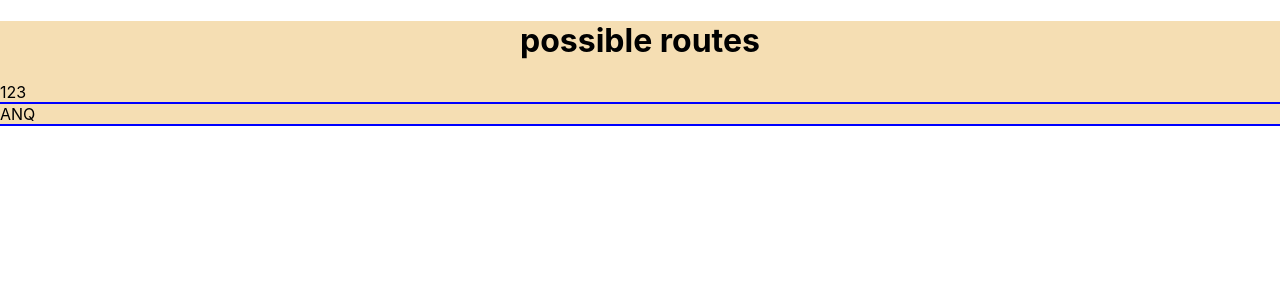
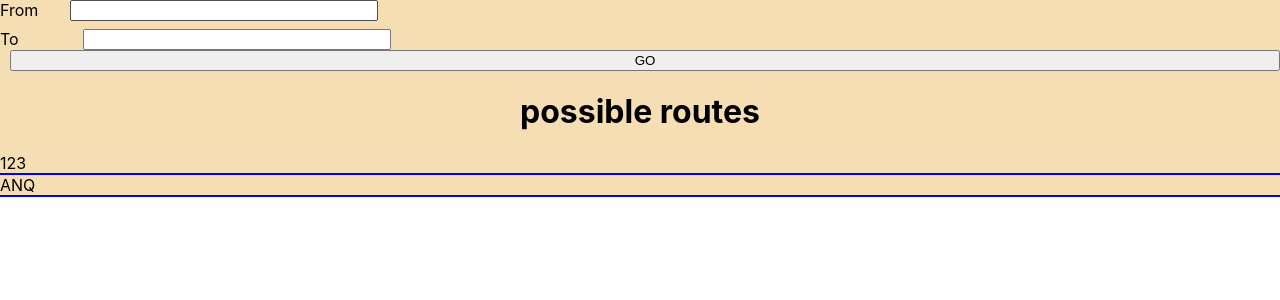
Before and after one commit to software-assignments-spring2021/spring-2020-crazy-phoenix, a React (Create React App) app in the folder app/front-end/: page /possibleRoutes in a window 1280 px wide. Shown: the top 300 px of the page. Built offline with nearby package versions, Linux system fonts and the light colour scheme.

Commit message:
take input values on Home page

```diff
--- a/app/front-end/src/App.js
+++ b/app/front-end/src/App.js
@@ -2,7 +2,7 @@ import React, { Component } from 'react';
 import { BrowserRouter as Router, Switch, Route, Link } from "react-router-dom";
 import SignupForm from './SignUp.js';
 import LoginForm from './Login.js';
-import HomePage from './HomePage.js';
+import {HomePage} from './HomePage.js';
 import DetailedRoute from './DetailedRoute.js';
 import PossibleRoutes from './possibleRoutes';
 import logo from './logo.svg';
--- a/app/front-end/src/HomePage.js
+++ b/app/front-end/src/HomePage.js
@@ -1,6 +1,10 @@
-import React from 'react';
+import React, {Component, useState, useEffect} from 'react';
+import {Redirect, Route} from 'react-router-dom';
 import './HomePage.css';
 import { slide as Menu } from 'react-burger-menu'
+import PossibleRoutes from './possibleRoutes';
+
+let ORIGIN, DESTINATION;
 
 function HomePage(){
     return (
@@ -19,31 +23,34 @@ function HomePage(){
 }
 
 function SearchBox() {
-    function handleClick(from, to){
-      console.log("from");
-      console.log("to");
-    }
+
+  const [origin, setOrigin] = useState("");
+    const handleClick = (event) => {
+      event.preventDefault();
+      ORIGIN = origin;
+      DESTINATION = destination;
+
+      alert(`origin: ${origin}\ndestination: ${destination}`);
+      //return <Redirect to={{pathname: "/possibleRoutes", state: {origin: origin, destination: destination}}}/>;
+
+    };
+  const [destination, setDestination] = useState("");
+
     let fromtext = "";
     let totext = "";
     return (
-      <form onSubmit = {handleClick() } className = "Search-form">
+      <form onSubmit = {handleClick} className = "Search-form">
         <label id = "From-bar">
-          <div id = "From-text">
-          From
-          </div>
-          <input type = "text" style ={{width: 300}}/>
+          <div id = "From-text">From</div>
+          <input name="origin" value={origin} onChange={e => setOrigin(e.target.value)} type = "text" style ={{width: 300}}/>
+        </label>
+        <label id = "To-bar">
+          <div id ="To-text"> To</div>
+          <input name="destination" value={destination} onChange={e => setDestination(e.target.value)} type = "text" style ={{width: 300}}/>
 
         </label>
-        <label id = "To-bar">
-          <div id ="To-text">
-          To
-          </div>
-          <input type = "text" style ={{width: 300}}/>
-
-          <input type="submit" style = {{marginLeft: 10}} value="GO" />
-        </label>
-
-        </form>
+        <input type="submit" style = {{marginLeft: 10}} value="GO" />
+      </form>
     )
   }
   function CityMap() {
@@ -54,4 +61,4 @@ function SearchBox() {
     )
   }
 
-  export default HomePage;
+  export {HomePage, SearchBox, ORIGIN, DESTINATION}
--- a/app/front-end/src/possibleRoutes.js
+++ b/app/front-end/src/possibleRoutes.js
@@ -1,6 +1,7 @@
 import React, {Component, useState, useEffect} from 'react';
 //import axios from 'axios';
 import './possibleRoutes.css';
+import {SearchBox, ORIGIN, DESTINATION} from './HomePage';
 
 
 
@@ -39,10 +40,11 @@ const PossibleRoutes = (props) => {
 
   return (
     <div className="possibleRoutes">
+      <SearchBox/>
       <h1>possible routes</h1>
       <section className="content">
         {data.map(route => (
-          <section className="route">{route}</section>
+          <section className="route">{ORIGIN} {route}</section>
           // link to route details page
         ))}
 
```
